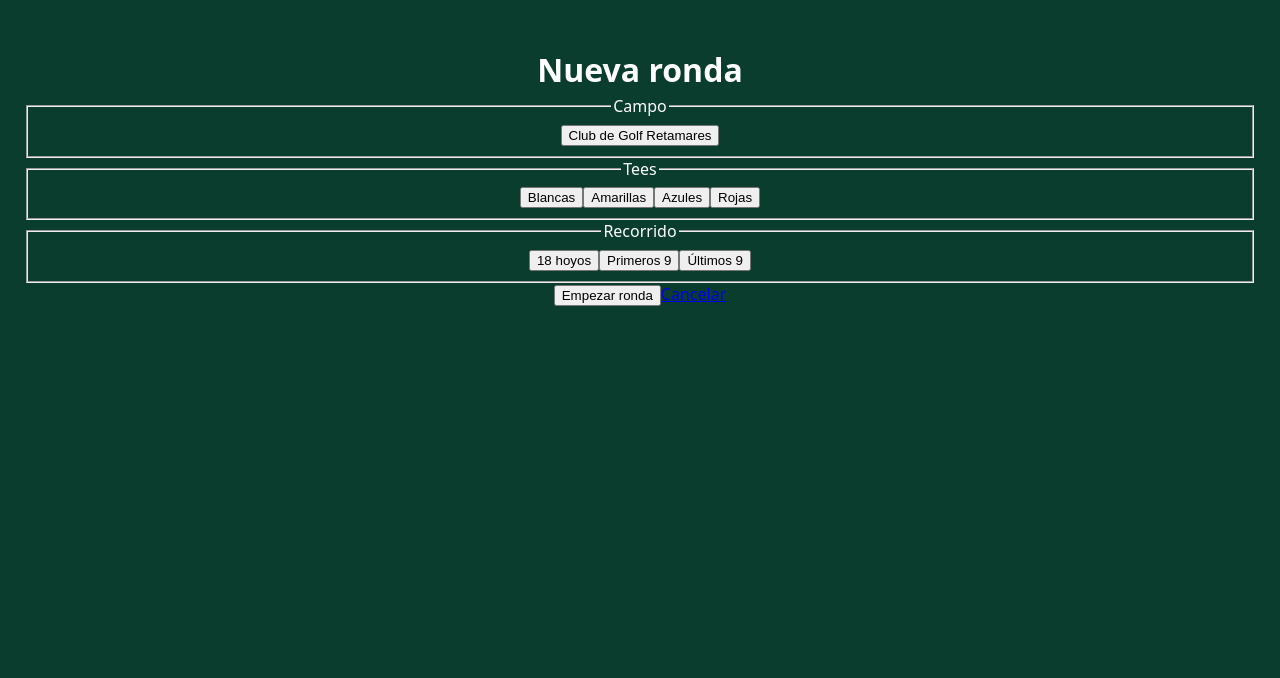
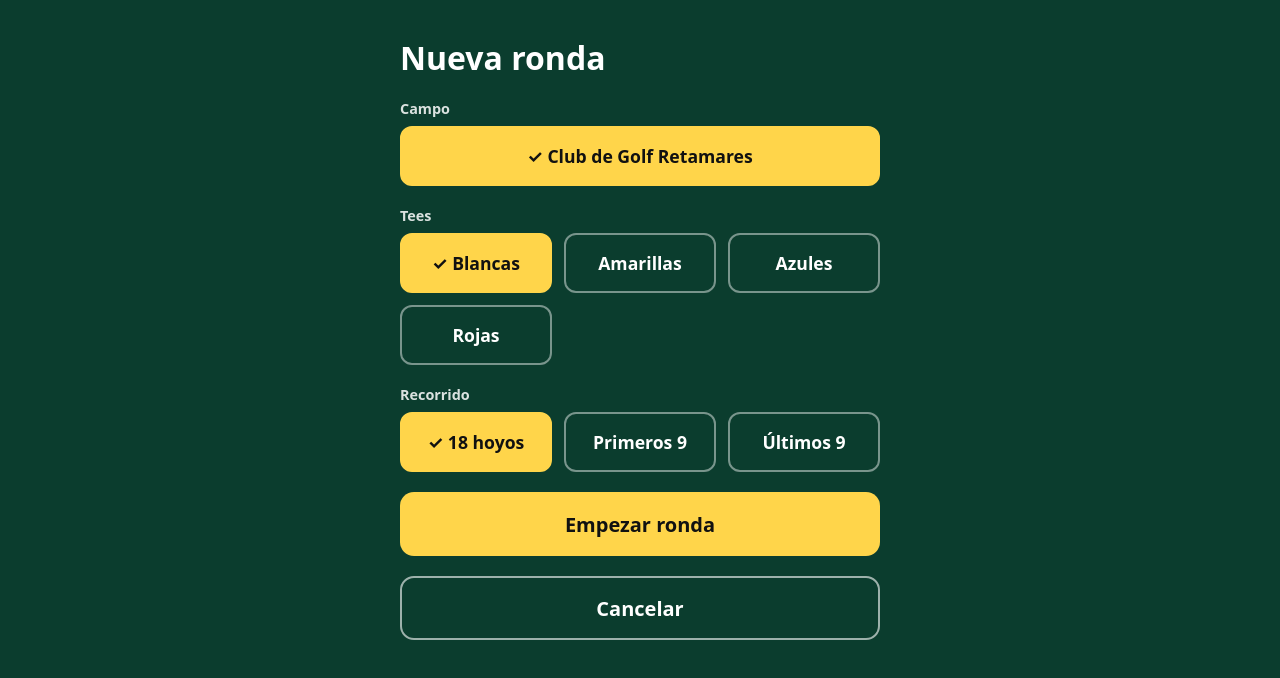
Before and after one commit to Neilburt5/golf-tracker, a React (Vite) app: page /#/new in a window 1280 px wide. Shown: the top 678 px of the page. Built offline with nearby package versions, Linux system fonts and the light colour scheme.

Commit message:
fix: improve option buttons contrast, spacing and selected state

```diff
--- a/src/index.css
+++ b/src/index.css
@@ -16,13 +16,73 @@
 
 html, body, #root { height: 100%; margin: 0; background: var(--bg); }
 
-.app { padding: 24px; text-align: center; }
-h1 { font-size: 2rem; margin: 24px 0 4px; }
-.subtitle { opacity: 0.8; margin: 0 0 24px; }
-.status { font-size: 1.25rem; font-weight: 700; }
+.app { padding: 20px; max-width: 520px; margin: 0 auto; }
+.screen { display: flex; flex-direction: column; gap: 20px; }
+.stack { display: flex; flex-direction: column; gap: 12px; }
+.title { font-size: 2rem; margin: 16px 0 0; }
+.muted { opacity: 0.8; margin: 0; }
+.error { color: var(--accent); font-weight: 700; margin: 0; }
+
+.status { font-size: 1rem; font-weight: 700; }
 .status.online { color: #7dff9b; }
 .status.offline { color: var(--accent); }
-.build { font-size: 0.8rem; opacity: 0.7; }
+.build { font-size: 0.8rem; opacity: 0.7; margin: 0; }
+.footer { display: flex; justify-content: space-between; align-items: center; margin-top: 12px; }
+
+.btn {
+  display: flex;
+  align-items: center;
+  justify-content: center;
+  min-height: 64px;
+  padding: 0 20px;
+  font-size: 1.25rem;
+  font-weight: 800;
+  text-decoration: none;
+  text-align: center;
+  border-radius: 14px;
+  border: 2px solid transparent;
+  cursor: pointer;
+}
+.btn-primary { background: var(--accent); color: #111; }
+.btn-secondary { background: transparent; color: var(--fg); border-color: rgba(255, 255, 255, 0.6); }
+.btn:disabled { opacity: 0.4; cursor: not-allowed; }
+
+.card {
+  display: flex;
+  flex-direction: column;
+  gap: 4px;
+  padding: 16px;
+  background: rgba(255, 255, 255, 0.12);
+  border-radius: 14px;
+  font-size: 1.1rem;
+}
+
+.field { border: 0; margin: 0; padding: 0; }
+.field legend { font-size: 0.9rem; font-weight: 700; opacity: 0.85; padding: 0; margin-bottom: 8px; }
+button { font: inherit; color: inherit; -webkit-appearance: none; appearance: none; }
+a.btn-primary, a.btn-primary:visited { color: #111; }
+a.btn-secondary, a.btn-secondary:visited { color: var(--fg); }
+
+
+
+.options { display: grid; grid-template-columns: repeat(auto-fit, minmax(130px, 1fr)); gap: 12px; }
+.option {
+  min-height: 60px;
+  padding: 0 12px;
+  font-size: 1.1rem;
+  font-weight: 700;
+  color: var(--fg);
+  background: transparent;
+  border: 2px solid rgba(255, 255, 255, 0.45);
+  border-radius: 12px;
+  cursor: pointer;
+}
+.option[aria-pressed='true'] {
+  background: var(--accent);
+  color: #111;
+  border-color: var(--accent);
+}
+.option[aria-pressed='true']::before { content: '✓ '; }
 
 .banner {
   position: fixed;
```
